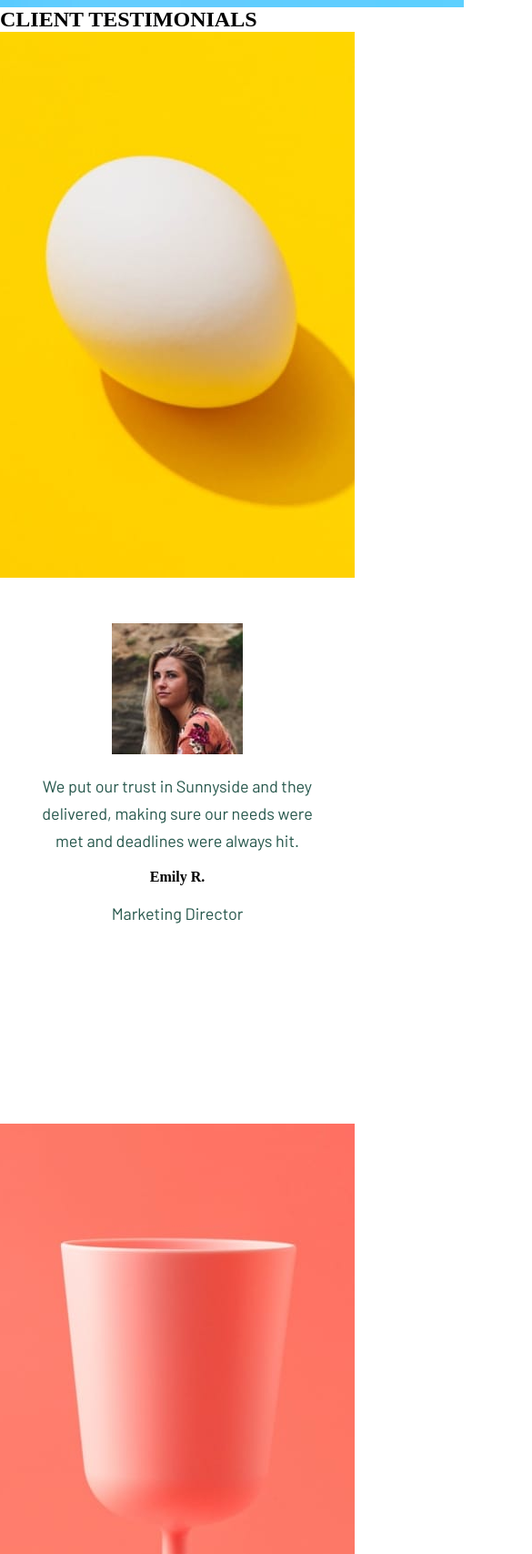
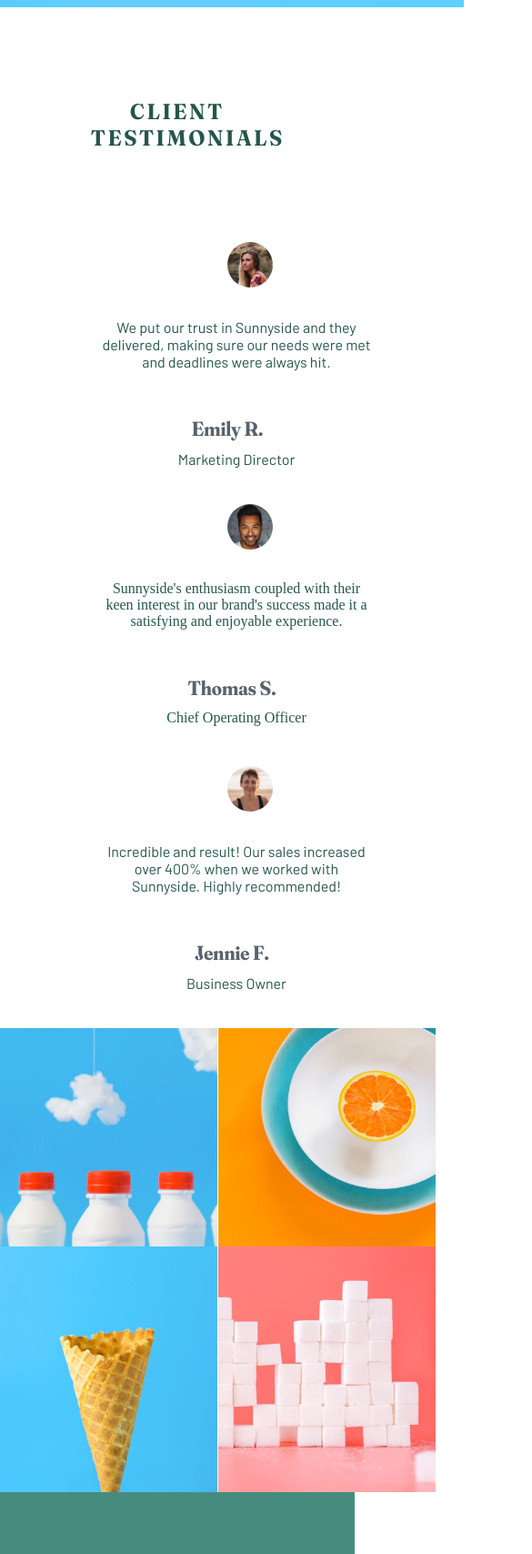
Before and after one commit to erwinfazza/sunny, a plain HTML site: page index.html in a window 390 px wide. Shown: the part 4217-5925 px from the top of the page at 91% size, 585 px wide, since content can reach past the window. Drawn offline with Linux system fonts and the light colour scheme.

Commit message:
challenge sudah selesai

```diff
--- a/index.html
+++ b/index.html
@@ -63,19 +63,65 @@
       <div class="text">
         <h2>CLIENT TESTIMONIALS</h2>
       </div>
-      <div class="parent">
-        <div class="div1">
-          <img src="img/image-emily.jpg" alt="" />
+      <div class="parent-2">
+        <div class="dip1">
+          <img class="foto" src="img/image-emily.jpg" alt="" />
           <p>We put our trust in Sunnyside and they delivered, making sure our needs were met and deadlines were always hit.</p>
           <div>
             <h4>Emily R.</h4>
             <p>Marketing Director</p>
           </div>
         </div>
-        <div class="div2"></div>
-        <div class="div3"></div>
+        <div class="dip2">
+          <img class="foto" src="img/image-thomas.jpg" alt="" />
+          <p>Sunnyside's enthusiasm coupled with their keen interest in our brand's success made it a satisfying and enjoyable experience.</p>
+          <div>
+            <h4>Thomas S.</h4>
+            <p>Chief Operating Officer</p>
+          </div>
+        </div>
+        <div class="dip3">
+          <img class="foto" src="img/image-jennie.jpg" alt="" />
+          <p>Incredible and result! Our sales increased over 400% when we worked with Sunnyside. Highly recommended!</p>
+          <div>
+            <h4>Jennie F.</h4>
+            <p>Business Owner</p>
+          </div>
+        </div>
       </div>
     </section>
+    <section class="image">
+      <div class="parent-3">
+        <div class="di1"><img class="images" src="img/desktop/image-gallery-milkbottles.jpg" alt="" /></div>
+        <div class="di2"><img src="img/desktop/image-gallery-orange.jpg" alt="" class="images" /></div>
+        <div class="di3"><img src="img/desktop/image-gallery-cone.jpg" alt="" class="images" /></div>
+        <div class="di4"><img src="img/desktop/image-gallery-sugarcubes.jpg" alt="" class="images" /></div>
+      </div>
+    </section>
+    <footer>
+      <div class="foot">
+        <h1 class="sunny">sunnyside</h1>
+      </div>
+      <div class="menu">
+        <div class="navigasi">
+          <ul class="link">
+            <li><a href=""></a>About</li>
+            <li><a href=""></a>Service</li>
+            <li><a href=""></a>Projects</li>
+          </ul>
+        </div>
+      </div>
+      <div class="sosmed">
+        <nav class="sos">
+          <ul class="data">
+            <li><a href=""></a><img src="img/icon-facebook.svg" alt="" /></li>
+            <li><a href=""></a><img src="img/icon-instagram.svg" alt="" /></li>
+            <li><a href=""></a><img src="img/icon-twitter.svg" alt="" /></li>
+            <li><a href=""></a><img src="img/icon-pinterest.svg" alt="" /></li>
+          </ul>
+        </nav>
+      </div>
+    </footer>
 
     <script src="script.js"></script>
   </body>
--- a/style.css
+++ b/style.css
@@ -225,7 +225,7 @@ nav ul li a {
 /* main-container end */
 
 /* testimonial */
-.parent {
+.parent-2 {
     display: grid;
     grid-template-columns: repeat(3, 1fr);
     grid-template-rows: 1fr;
@@ -233,19 +233,189 @@ nav ul li a {
     grid-row-gap: 0px;
 }
 
-.div1 {
+.text h2 {
+    margin: 100px;
+    text-align: center;
+    font-family: 'fraunces';
+    color: hsl(167, 40%, 24%);
+    letter-spacing: 3px;
+}
+
+.dip1 {
+    grid-area: 1 / 1 / 2 / 2;
+    margin: 0 10px 40px 60px;
+    width: 400px;
+}
+
+.dip1 p {
+    text-align: center;
+    width: 300px;
+    margin-left: 60px;
+    color: hsl(167, 40%, 24%);
+    font-family: 'barlow';
+}
+
+div h4 {
+    text-align: center;
+    margin: 50px 10px 10px;
+    font-family: 'fraunces';
+    color: hsl(213, 9%, 39%);
+    font-size: 22px;
+}
+
+.dip2 {
+    grid-area: 1 / 2 / 2 / 3;
+}
+
+.dip2 p {
+    text-align: center;
+    width: 300px;
+    margin-left: 60px;
+    color: hsl(167, 40%, 24%);
+
+}
+
+.dip3 {
+    grid-area: 1 / 3 / 2 / 4;
+}
+
+.dip3 p {
+    text-align: center;
+    width: 300px;
+    margin-left: 60px;
+    color: hsl(167, 40%, 24%);
+    font-family: 'barlow';
+}
+
+.foto {
+    width: 50px;
+    border-radius: 50%;
+    margin-left: 200px;
+    margin-bottom: 30px;
+}
+
+/* testimonial end */
+
+/* images */
+.images {
+    width: 335px;
+    height: 400px;
+}
+
+.parent-3 {
+    display: grid;
+    grid-template-columns: repeat(4, 339px);
+    grid-template-rows: 250px;
+    grid-column-gap: 0px;
+    grid-row-gap: 0px;
+    width: 1024px;
+
+}
+
+.di1 {
     grid-area: 1 / 1 / 2 / 2;
 }
 
-.div2 {
+.di2 {
     grid-area: 1 / 2 / 2 / 3;
+
 }
 
-.div3 {
+.di3 {
     grid-area: 1 / 3 / 2 / 4;
+
 }
 
-/* testimonial end */
+.di4 {
+    grid-area: 1 / 4 / 2 / 5;
+
+}
+
+/* images end */
+
+
+/* footer */
+
+footer {
+    background-color: hsl(168, 34%, 41%);
+}
+
+.foot {
+    display: flex;
+    margin-top: 150px;
+
+}
+
+.sunny {
+    text-align: center;
+    justify-content: center;
+    margin: 100px 600px;
+    padding-top: 100px;
+    color: hsl(167, 40%, 24%);
+    font-family: 'bar-black';
+    font-size: bold;
+}
+
+.menu {
+    display: flex;
+    justify-content: space-evenly;
+}
+
+.navigasi {
+    display: inline-block;
+    margin-bottom: 50px;
+
+}
+
+.link li {
+    list-style: none;
+    display: inline-block;
+    padding: 0 20px;
+}
+
+.link li {
+    font-family: 'bar-bold';
+    color: hsl(167, 40%, 24%);
+}
+
+.link li:hover {
+    color: white;
+    cursor: pointer;
+}
+
+.sosmed {
+    display: flex;
+    align-content: center;
+    justify-content: space-evenly;
+
+}
+
+.data li {
+    margin-bottom: 30px;
+    margin-left: 10px;
+    padding: 5px;
+}
+
+.data li:hover {
+    border-radius: 50%;
+    padding-right: 5px;
+    background-color: white;
+}
+
+
+
+@font-face {
+    font-family: 'bar-black';
+    src: url(font/Barlow-Black.ttf);
+}
+
+@font-face {
+    font-family: 'bar-bold';
+    src: url(font/Barlow-Bold.ttf);
+}
+
+
+/* footer end */
 
 
 @media screen and (max-width: 576px) {
@@ -346,4 +516,70 @@ nav ul li a {
         grid-area: 6 / 1 / 7 / 2;
         background-position: center;
     }
+
+    /* testimonial */
+    .parent-2 {
+        display: grid;
+        grid-template-columns: 1fr;
+        grid-template-rows: repeat(3, 1fr);
+        grid-column-gap: 0px;
+        grid-row-gap: 0px;
+    }
+
+    .dip1 {
+        grid-area: 1 / 1 / 2 / 2;
+        margin-left: 50px;
+    }
+
+    .dip2 {
+        grid-area: 2 / 1 / 3 / 2;
+        margin-left: 50px;
+    }
+
+    .dip3 {
+        grid-area: 3 / 1 / 4 / 2;
+        margin-left: 50px;
+    }
+
+    /* images */
+    .parent-3 {
+        display: grid;
+        grid-template-columns: repeat(2, 240px);
+        grid-template-rows: repeat(2, 240px);
+        grid-column-gap: 0px;
+        grid-row-gap: 0px;
+    }
+
+    .images {
+        width: 239px;
+        height: 270px;
+
+    }
+
+    .di1 {
+        grid-area: 1 / 1 / 2 / 2;
+    }
+
+    .di2 {
+        grid-area: 1 / 2 / 2 / 3;
+    }
+
+    .di3 {
+        grid-area: 2 / 1 / 3 / 2;
+    }
+
+    .di4 {
+        grid-area: 2 / 2 / 3 / 3;
+    }
+
+    .sunny {
+        display: flex;
+        text-align: left;
+        margin-left: 170px;
+    }
+
+    footer {
+        margin-top: -120px;
+
+    }
 }
```
Also changed, not shown: font/Barlow-Black.ttf (added), font/Barlow-Bold.ttf (added).
